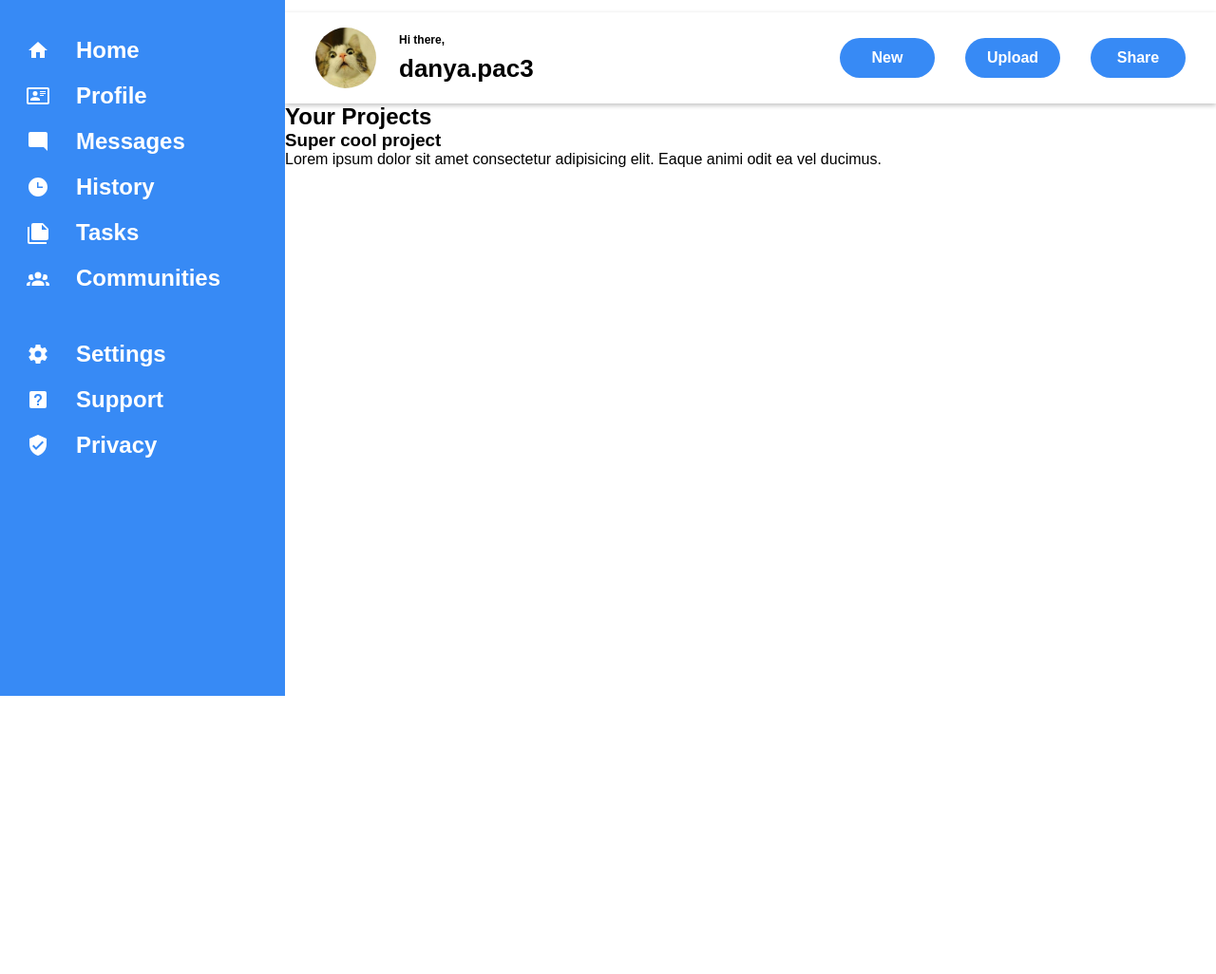
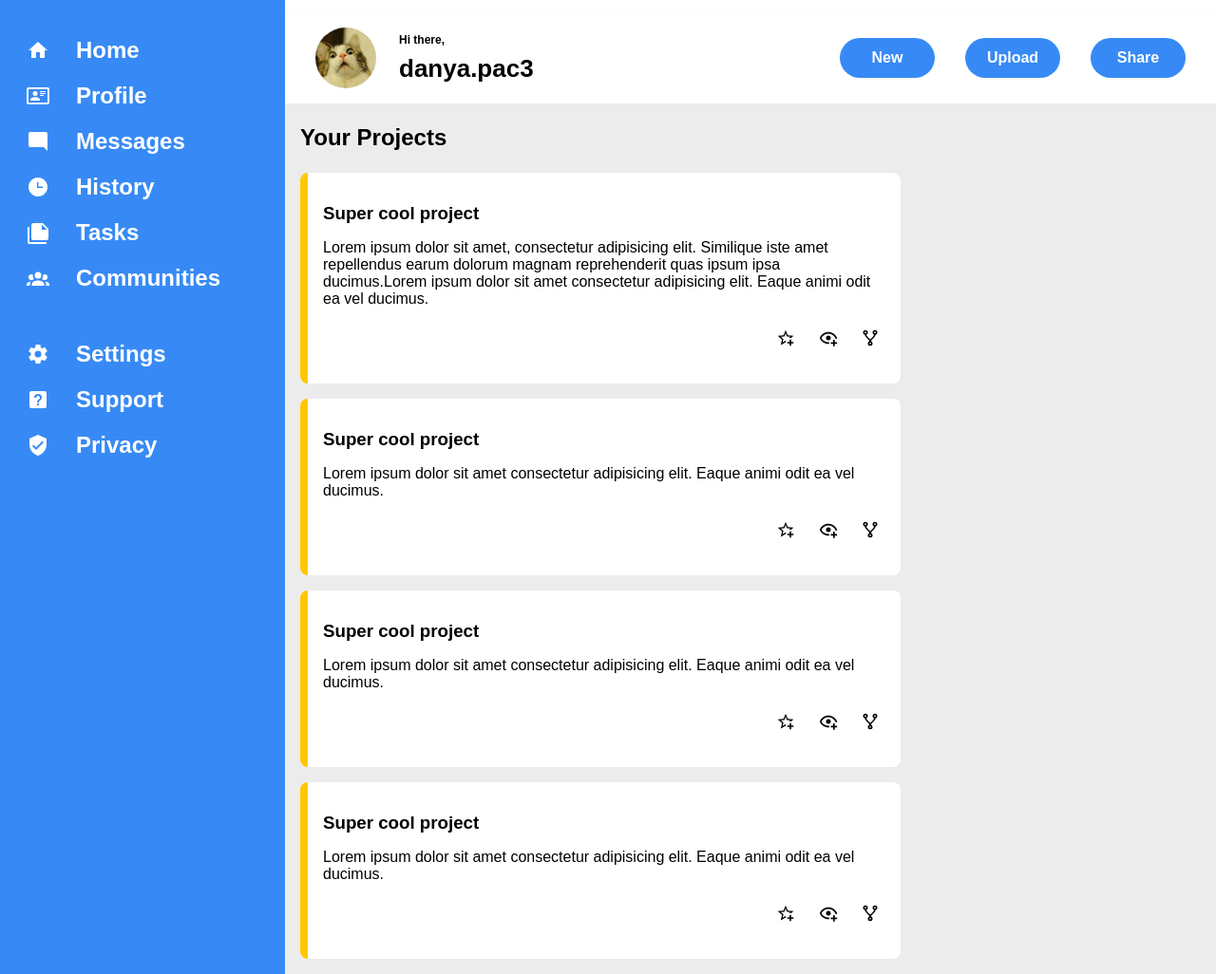
Before and after one commit to danyapac3/dashboard, a plain HTML site: page index.html in a window 1280 px wide. Shown: the part 67-1093 px from the top of the page at 95% size. Before the commit the page ends 800 px from the top, so only its background shows below. Drawn offline with Linux system fonts and the light colour scheme.

Commit message:
Add projects section

```diff
--- a/index.html
+++ b/index.html
@@ -87,7 +87,42 @@
         <div class="your-projects-setcion__projects projects">
           <div class="project__card card">
             <h3 class="card__title">Super cool project</h3>
+            <div class="card__text">Lorem ipsum dolor sit amet, consectetur adipisicing elit. Similique iste amet repellendus earum dolorum magnam reprehenderit quas ipsum ipsa ducimus.Lorem ipsum dolor sit amet consectetur adipisicing elit. Eaque animi odit ea vel ducimus.</div>
+            <div class="card__buttons">
+              <button type="button" class="card__to-favorites"></button>
+              <button type="button" class="card__show"></button>
+              <button type="button" class="card__fork"></button>
+            </div>
+          </div>
+          <div class="project__card card">
+            <h3 class="card__title">Super cool project</h3>
             <div class="card__text">Lorem ipsum dolor sit amet consectetur adipisicing elit. Eaque animi odit ea vel ducimus.</div>
+
+            <div class="card__buttons">
+              <button type="button" class="card__to-favorites"></button>
+              <button type="button" class="card__show"></button>
+              <button type="button" class="card__fork"></button>
+            </div>
+          </div>
+          <div class="project__card card">
+            <h3 class="card__title">Super cool project</h3>
+            <div class="card__text">Lorem ipsum dolor sit amet consectetur adipisicing elit. Eaque animi odit ea vel ducimus.</div>
+
+            <div class="card__buttons">
+              <button type="button" class="card__to-favorites"></button>
+              <button type="button" class="card__show"></button>
+              <button type="button" class="card__fork"></button>
+            </div>
+          </div>
+          <div class="project__card card">
+            <h3 class="card__title">Super cool project</h3>
+            <div class="card__text">Lorem ipsum dolor sit amet consectetur adipisicing elit. Eaque animi odit ea vel ducimus.</div>
+
+            <div class="card__buttons">
+              <button type="button" class="card__to-favorites"></button>
+              <button type="button" class="card__show"></button>
+              <button type="button" class="card__fork"></button>
+            </div>
           </div>
         </div>
       </div>
--- a/styles/style.css
+++ b/styles/style.css
@@ -155,7 +155,7 @@ body {
   display: flex;
   align-items: center;
   padding: 16px 32px;
-  box-shadow: 0px 2px 5px rgb(193, 193, 193);
+  box-shadow: 0px 2px 5px #ececec;
 }
 .action-bar__profile-image {
   border-radius: 50%;
@@ -208,3 +208,74 @@ body {
 .action-bar__button:not(:last-child) {
   margin-right: 32px;
 }
+
+.main-content {
+  grid-area: maincontent;
+
+  display: grid;
+  grid-template-areas: "main side";
+  grid-template-columns: 1fr 300px;
+  background-color: #ececec;
+  padding: 16px;
+  gap: 16px;
+}
+.your-projects-setcion {
+  grid-area: main;
+
+}
+.your-projects-setcion__title {
+  font-weight: 600;
+  line-height: 1.7;
+  margin-bottom: 16px;
+}
+.projects {
+  display: grid;
+  grid-template-columns: repeat(auto-fill, minmax(350px, 1fr));
+  gap: 16px;
+}
+.card {
+  background-color: coral;
+  padding: 32px 16px;
+  border-left: rgb(255, 200, 0) 8px solid;
+  border-radius: 8px;
+  background-color: #fff;
+
+  display: flex;
+  flex-direction: column;
+  gap: 16px;
+}
+.card__title {
+}
+.card__text {
+  flex-grow: 1;
+}
+.card__buttons {
+  width: fit-content;
+  margin-left: auto;
+}
+
+.card__buttons > button {
+  width: 32px;
+  height: 32px;
+  border: none;
+  background-color: unset;
+  padding: 6px;
+  background-origin: content-box;
+  background-repeat: no-repeat;
+  border-radius: 50%;
+}
+.card__buttons > button:hover {
+  background-color: rgba(128, 128, 128, 0.389);
+}
+.card__buttons > button:not(:last-child) {
+  margin-right: 8px;
+}
+.card__to-favorites {
+  background-image: url(../img/star-plus-outline.svg);
+}
+.card__show {
+  background-image: url(../img/eye-plus-outline.svg);
+}
+.card__fork {
+  background-image: url(../img/source-fork.svg);
+}
```
